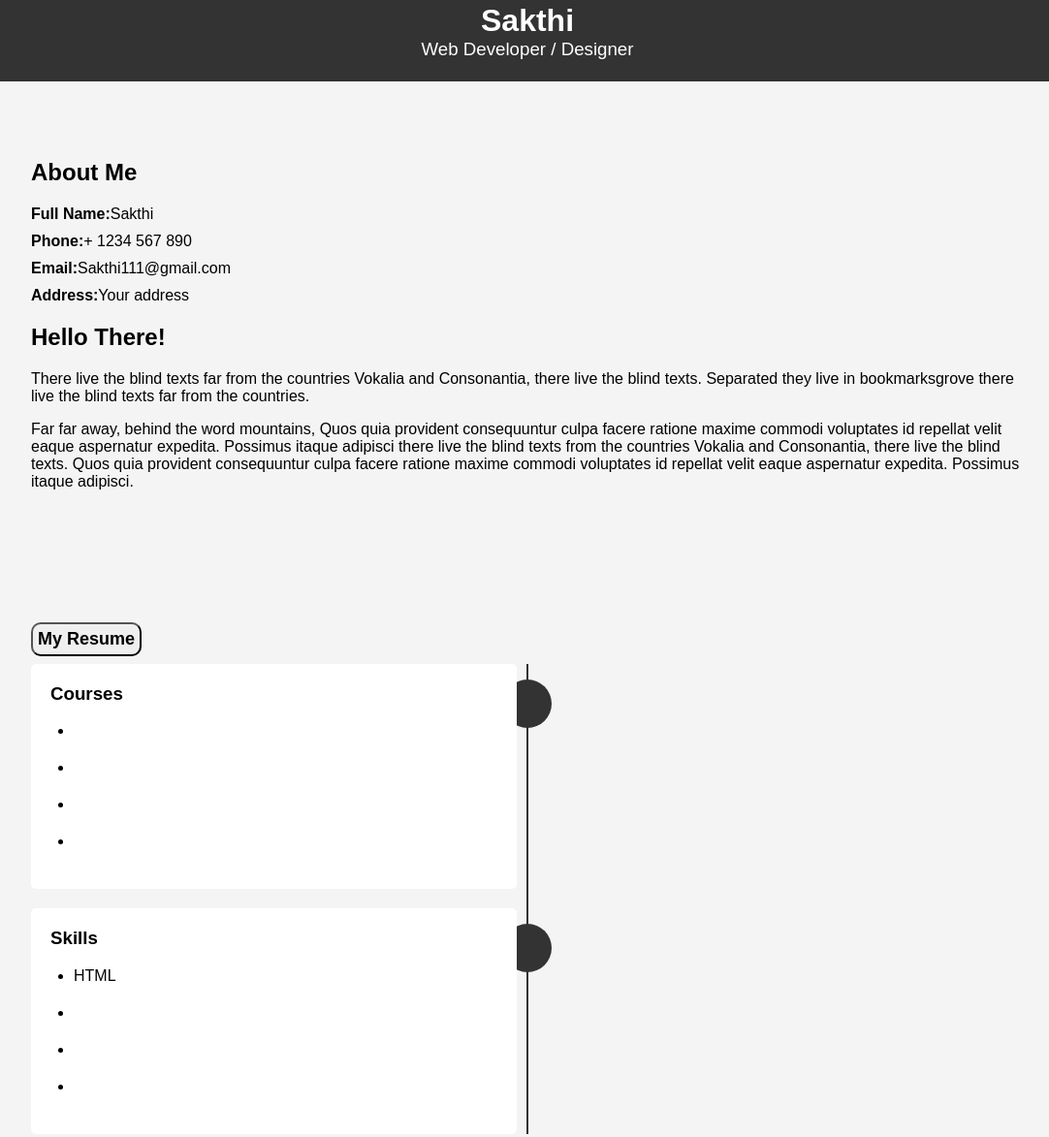
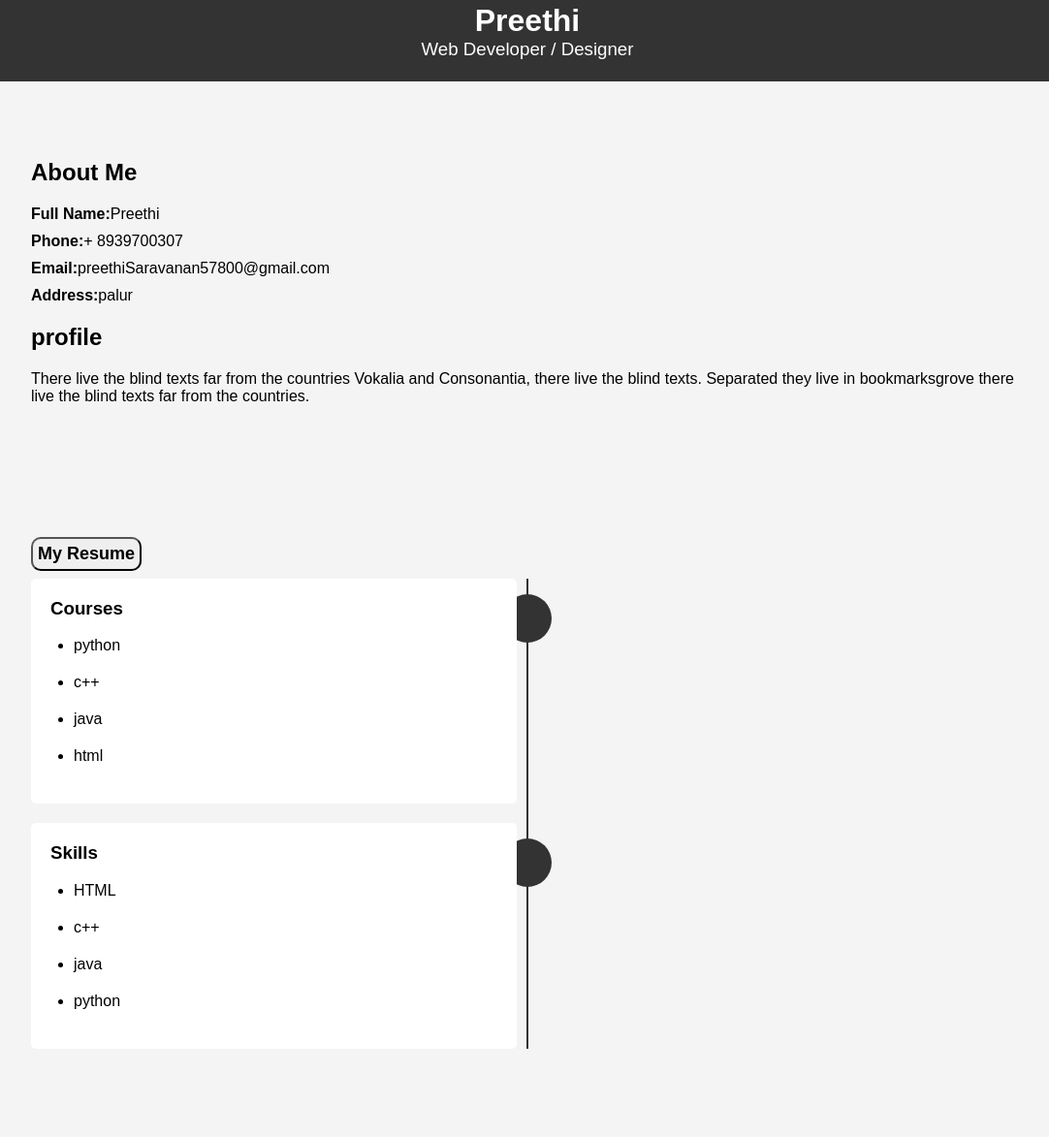
Before and after one commit to preethisaravanan57800-lgtm/digital_portfolio, a plain HTML site: page index.html in a window 1280 px wide. Shown: the part 179-1352 px from the top of the page at 97% size, without its empty margins (96-1178 px from the left). Drawn offline with Linux system fonts and the light colour scheme.

Commit message:
index.html

```diff
--- a/index.html
+++ b/index.html
@@ -171,7 +171,7 @@ footer {
     <header>
         <div class="container">
             <div class="profile-thumb"></div>
-            <h1>Sakthi</h1>
+            <h1>Preethi</h1>
             <h3>Web Developer / Designer</h3>
         </div>
     </header>
@@ -182,16 +182,16 @@ footer {
             <div class="row">
                 <div class="col-md-4">
                     <ul class="info">
-                        <li><span>Full Name:</span>Sakthi</li>
-                        <li><span>Phone:</span>+ 1234 567 890</li>
-                        <li><span>Email:</span>Sakthi111@gmail.com</li>
-                        <li><span>Address:</span>Your address</li>
+                        <li><span>Full Name:</span>Preethi</li>
+                        <li><span>Phone:</span>+ 8939700307</li>
+                        <li><span>Email:</span>preethiSaravanan57800@gmail.com</li>
+                        <li><span>Address:</span>palur</li>
                     </ul>
                 </div>
                 <div class="col-md-8">
-                    <h2>Hello There!</h2>
+                    <h2>profile</h2>
                     <p>There live the blind texts far from the countries Vokalia and Consonantia, there live the blind texts. Separated they live in bookmarksgrove there live the blind texts far from the countries.</p>
-                    <p>Far far away, behind the word mountains, Quos quia provident consequuntur culpa facere ratione maxime commodi voluptates id repellat velit eaque aspernatur expedita. Possimus itaque adipisci there live the blind texts from the countries Vokalia and Consonantia, there live the blind texts. Quos quia provident consequuntur culpa facere ratione maxime commodi voluptates id repellat velit eaque aspernatur expedita. Possimus itaque adipisci.</p>
+                    <p></p>
                 </div>
             </div>
         </div>
@@ -199,7 +199,7 @@ footer {
 
     <section id="resume">
         <div class="container">
-            <button class=" btn btn-primary"><a href=".pdf">My Resume</a></button>
+            <button class=" btn btn-primary"><a href="resume.jpg">My Resume</a></button>
             <div class="row">
                 <div class="col-md-12">
                     <ul class="timeline">
@@ -208,10 +208,10 @@ footer {
                             <div class="timeline-panel">
                                 <h3>Courses</h3>
                                 <ul>
-                                    <li></li>
-                                    <li></li>
-                                    <li></li>
-                                    <li></li>
+                                    <li>python</li>
+                                    <li>c++</li>
+                                    <li>java</li>
+                                    <li>html</li>
                                 </ul>
                             </div>
                         </li>
@@ -221,9 +221,9 @@ footer {
                                 <h3>Skills</h3>
                                 <ul>
                                     <li>HTML</li>
-                                    <li></li>
-                                    <li></li>
-                                    <li></li>
+                                    <li>c++</li>
+                                    <li>java</li>
+                                    <li>python</li>
                                 </ul>
                             </div>
                         </li>
@@ -239,4 +239,5 @@ footer {
         </div>
     </footer>
 </body>
+
 </html>
```
